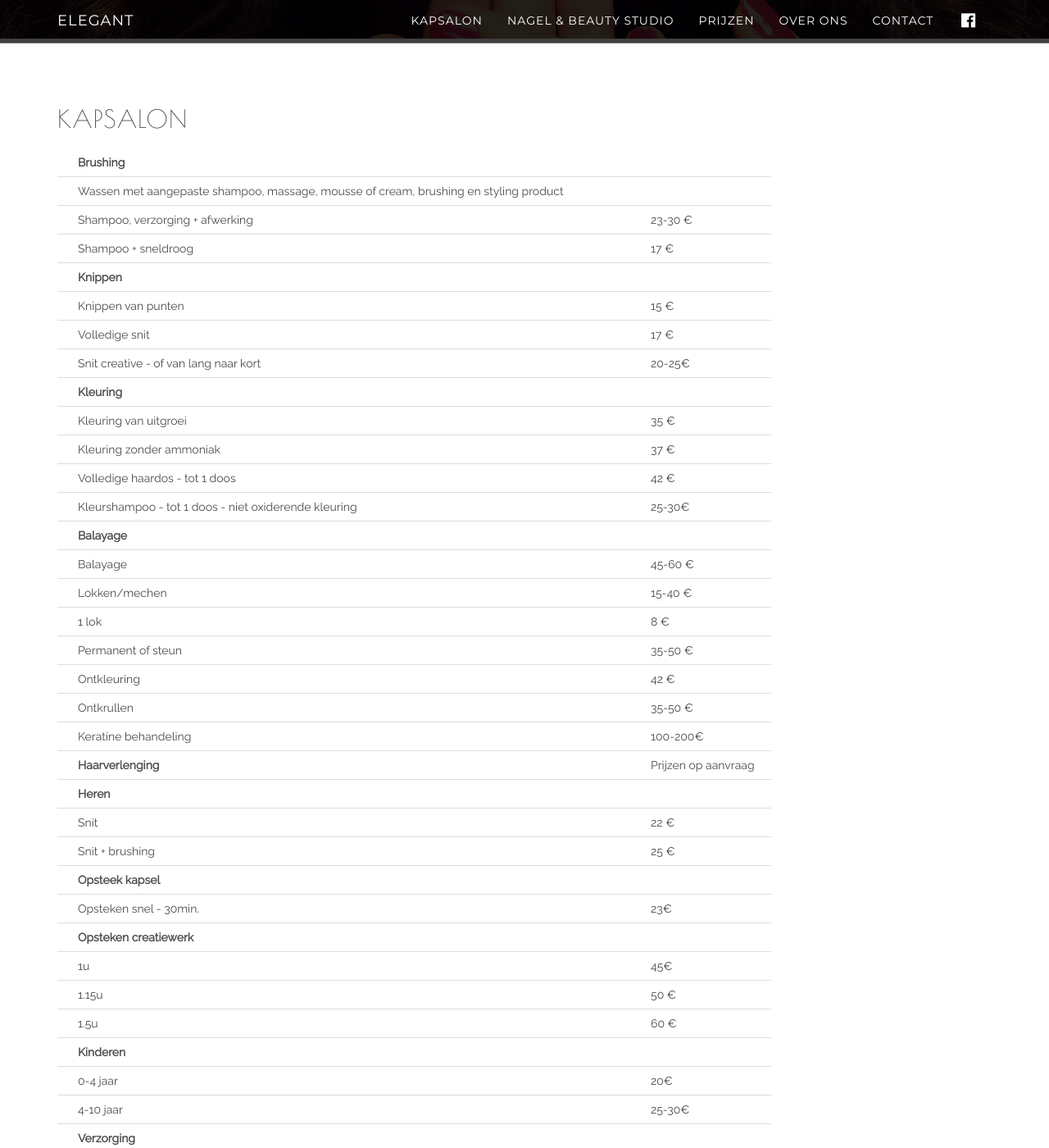
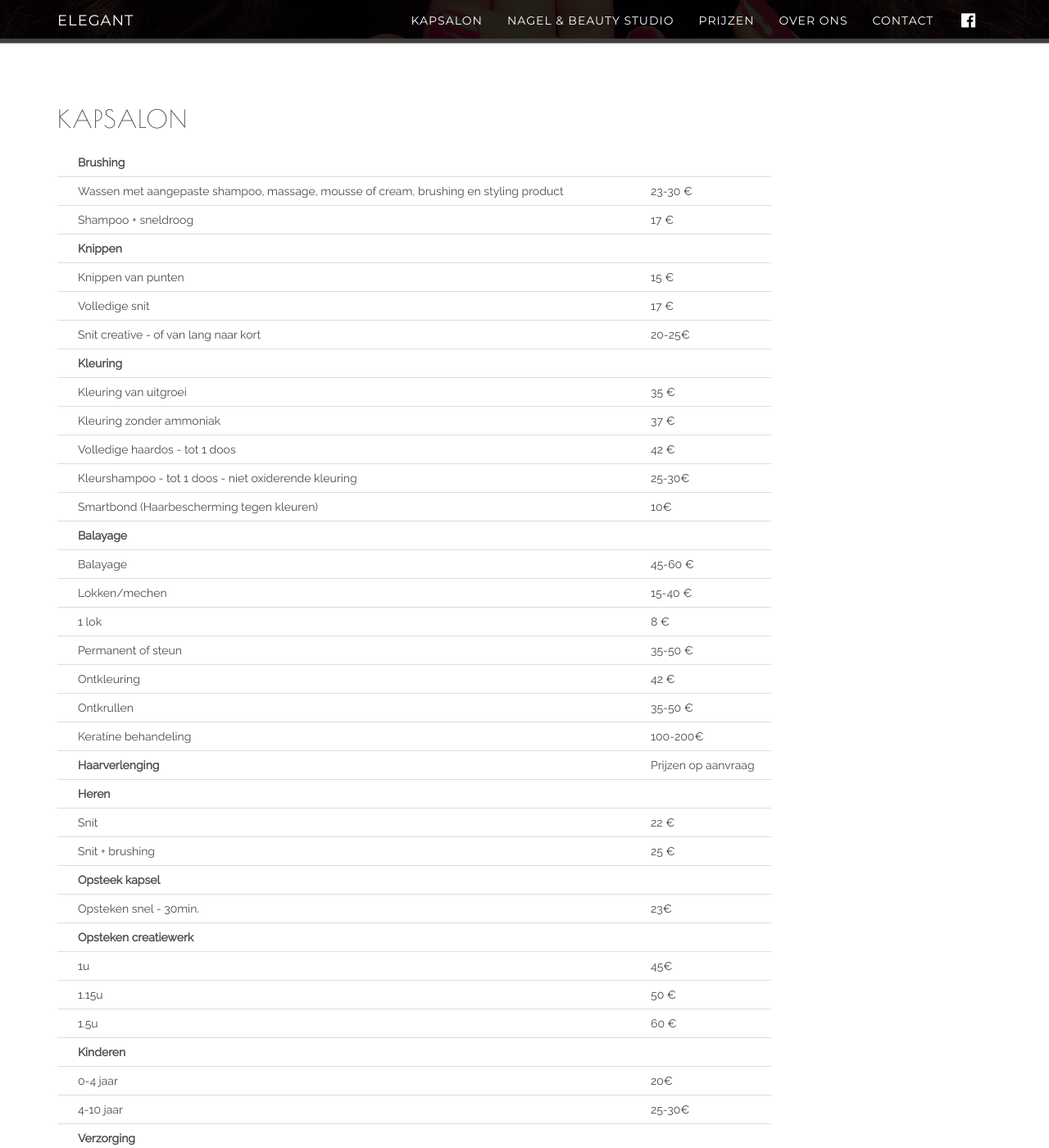
Before and after one commit to vickyvdds/elegant.liedekerke, a Jekyll site: the page built from _pages/pricelist.html, in a window 1280 px wide and 1400 px high, scrolled down 302 px. Shown: the whole window at 82% size. Built offline with Jekyll 4.4.1, drawn with Linux system fonts in a browser that asks for light colours; some of the changed text lies outside the part shown.

Commit message:
Pricelist updates by client's request

```diff
--- a/_pages/pricelist.html
+++ b/_pages/pricelist.html
@@ -20,10 +20,6 @@
             </tr>
             <tr>
                 <td>Wassen met aangepaste shampoo, massage, mousse of cream, brushing en styling product&nbsp; &nbsp; &nbsp; &nbsp; &nbsp; &nbsp; &nbsp;</td>
-                <td></td>
-            </tr>
-            <tr>
-                <td>Shampoo, verzorging + afwerking</td>
                 <td>23-30 &euro;</td>
             </tr>
             <tr>
@@ -69,6 +65,10 @@
             <tr>
                 <td>Kleurshampoo - tot 1 doos - niet oxiderende kleuring</td>
                 <td>25-30&euro;</td>
+            </tr>
+            <tr>
+                <td>Smartbond (Haarbescherming tegen kleuren)</td>
+                <td>10&euro;</td>
             </tr>
             <tr>
                 <td>
@@ -183,10 +183,6 @@
             <tr>
                 <td><strong>Extra Product</strong></td>
                 <td></td>
-            </tr>
-            <tr>
-                <td>Extra kleur 5-25 gr.</td>
-                <td>7 &euro;</td>
             </tr>
             <tr>
                 <td>Extra kleur 5-50 gr.</td>
```
